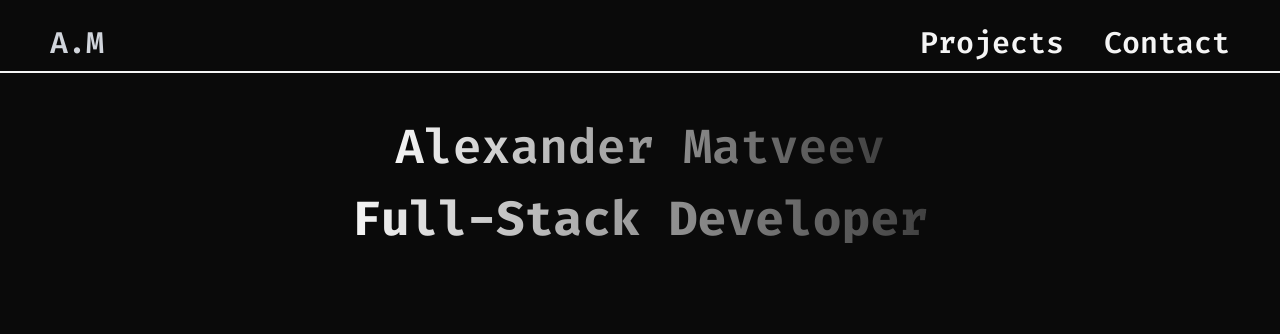
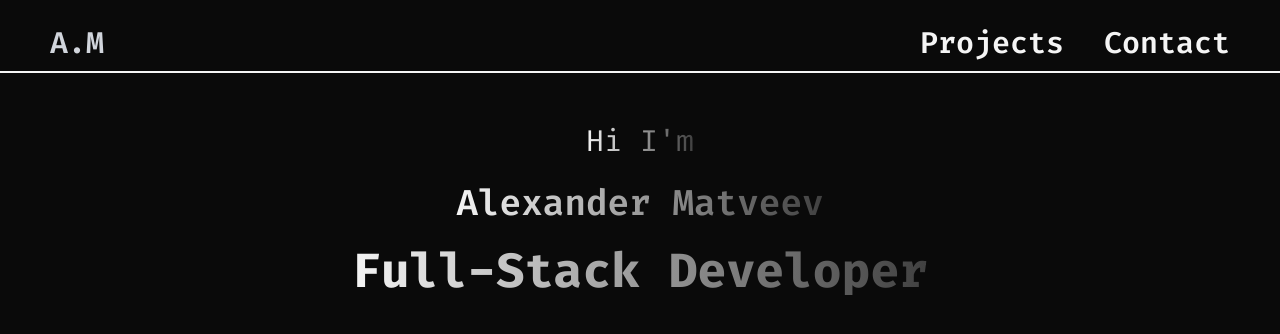
Before and after one commit to AlexanderMatveev2908/next-portfolio, a Next.js app: page / in a window 1280 px wide. Shown: the top 334 px of the page. Built offline with nearby package versions, Linux system fonts and the light colour scheme.

Commit message:
made variant animation with dynamic index variants param

```diff
--- a/src/core/hooks/useSlideBounce.ts
+++ b/src/core/hooks/useSlideBounce.ts
@@ -22,15 +22,17 @@ export const useSlideBounce = ({ direction }: Params) => {
   );
 
   return {
-    initial: { x: startX },
+    initial: { x: startX, opacity: 0 },
     animate: {
       x: [startX, ...vals],
-      willChange: ["transform"],
+      opacity: [0, 0.4, 0.6, 0.8, 1, 1, 1],
+
+      willChange: ["transform", "opacity"],
     },
     transition: {
       duration: 1,
       ease: easeInOut,
-      delay: 0.5,
+      delay: 0.3,
     },
   };
 };
--- /dev/null
+++ b/src/core/lib/math.ts
@@ -0,0 +1 @@
+export const isEven = (num: number) => (num % 2 === 0 ? 1 : -1);
--- a/src/features/Hero/Hero.tsx
+++ b/src/features/Hero/Hero.tsx
@@ -2,25 +2,25 @@
 
 import { motion } from "framer-motion";
 import { HeroStyled } from "./Styled";
-import { useSlideBounce } from "@/core/hooks/useSlideBounce";
+import { optAnimation, piecesIntro } from "./uiFactory";
 
 const Hero = () => {
-  const anmRight = useSlideBounce({ direction: "right" });
-  const anmLeft = useSlideBounce({ direction: "left" });
-
   return (
     <HeroStyled className="w-full flex flex-col gap-3 sm:gap-6">
-      <motion.div {...anmRight} className="w-full flex justify-center">
-        <span className="grad_txt txt__2xl font-semibold">
-          Alexander Matveev
-        </span>
-      </motion.div>
+      {piecesIntro.map((el, i) => (
+        <motion.div
+          key={el.id}
+          custom={i}
+          variants={optAnimation}
+          initial="hidden"
+          animate="visible"
+          // {...(i % 2 === 0 ? anmRight : anmLeft)}
 
-      <motion.div {...anmLeft} className="w-full flex justify-center">
-        <span className="grad_txt txt__2xl font-bold">
-          Full-Stack Developer
-        </span>
-      </motion.div>
+          className="w-full flex justify-center"
+        >
+          <span className={`grad_txt ${el.fnt}`}>{el.txt}</span>
+        </motion.div>
+      ))}
     </HeroStyled>
   );
 };
--- /dev/null
+++ b/src/features/Hero/uiFactory/index.ts
@@ -0,0 +1,36 @@
+import { isEven } from "@/core/lib/math";
+import { easeInOut } from "framer-motion";
+import { v4 } from "uuid";
+
+export const piecesIntro = [
+  {
+    txt: "Hi I'm",
+    fnt: "txt__lg font-regular",
+  },
+  {
+    txt: "Alexander Matveev",
+    fnt: "txt__xl font-semibold",
+  },
+  {
+    txt: "Full-Stack Developer",
+    fnt: "txt__2xl font-bold",
+  },
+].map((el) => ({ ...el, id: v4() }));
+
+export const optAnimation = {
+  hidden: (i: number) => ({
+    x: window.innerWidth * isEven(i),
+    opacity: 0,
+  }),
+  visible: (i: number) => ({
+    x: [window.innerWidth, -200, 150, -100, 75, -50, 0].map(
+      (x) => x * isEven(i)
+    ),
+    opacity: [0, 0.4, 0.4, 0.6, 0.8, 1, 1],
+    transition: {
+      duration: 1.2,
+      delay: 0.35 * i,
+      ease: easeInOut,
+    },
+  }),
+};
```
